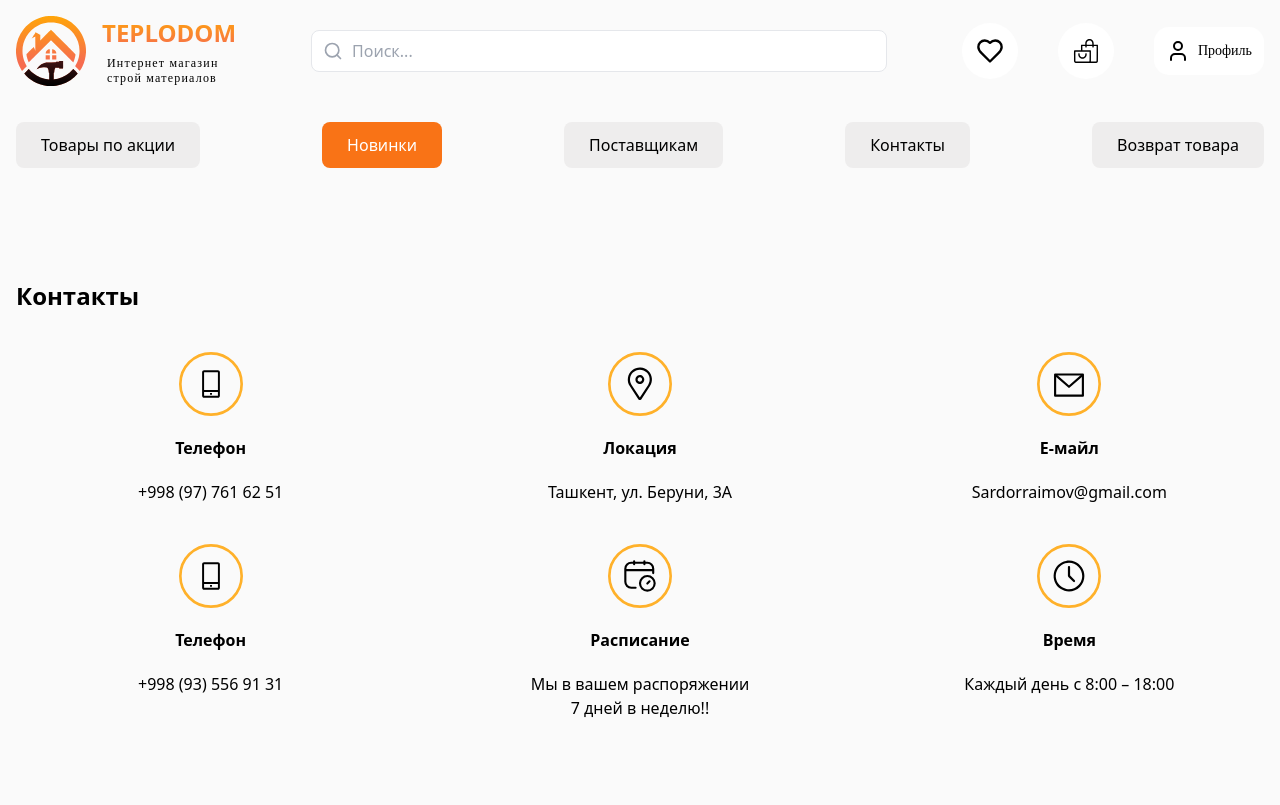
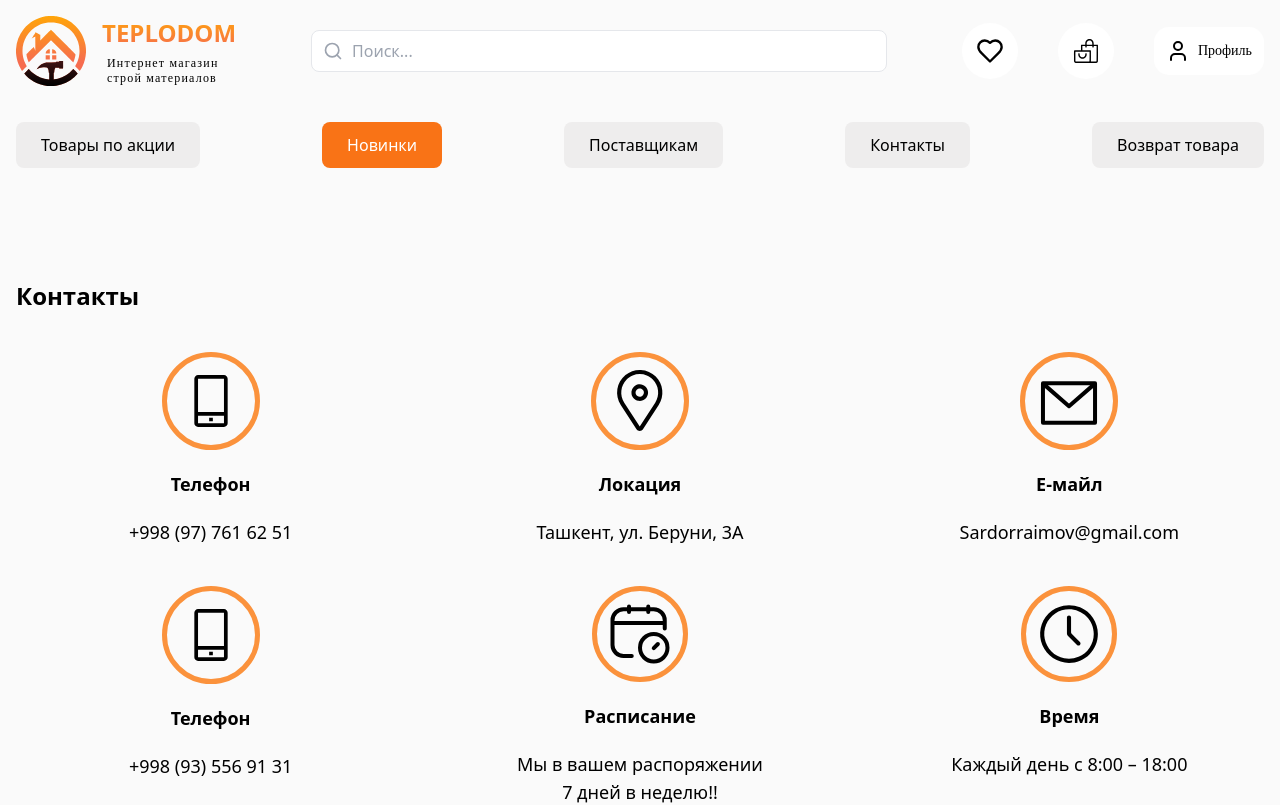
Before and after one commit to Salohiddin0/TeploDomReact, a React (Vite) app: page /contacts in a window 1280 px wide. Shown: the top 805 px of the page. Built offline with nearby package versions, Linux system fonts and the light colour scheme.

Commit message:
contanct changed

```diff
--- a/src/pages/Contact.jsx
+++ b/src/pages/Contact.jsx
@@ -19,7 +19,10 @@ export default function Contact () {
       [name]: value
     }))
   }
-  const notify = message => toast(message)
+  const notify = message =>
+    toast(message, {
+      autoClose: 2000
+    })
 
   const handleSubmit = async e => {
     e.preventDefault()
@@ -68,102 +71,81 @@ export default function Contact () {
 
         <div className='grid grid-cols-1 md:grid-cols-3 gap-10 mb-12'>
           <div className='flex flex-col items-center text-center'>
-            <div className='w-16 h-16 rounded-full  border-orange-400 flex items-center justify-center mb-[20px]'>
+            <div className=' p-[10px] rounded-full border border-[5px]  border-orange-400 flex items-center justify-center mb-[20px]'>
               <svg
-                width='120'
-                height='120'
-                viewBox='0 0 120 120'
+                width='68'
+                height='68'
+                viewBox='0 0 68 68'
                 fill='none'
                 xmlns='http://www.w3.org/2000/svg'
               >
-                <circle
-                  cx='60'
-                  cy='60'
-                  r='57.5'
-                  stroke='#FFB12A'
-                  stroke-width='5'
-                />
-                <g clip-path='url(#clip0_1_5615)'>
+                <g clip-path='url(#clip0_1_5617)'>
                   <path
-                    d='M72.9629 34.0742H47.037C46.0547 34.0742 45.1126 34.4644 44.418 35.159C43.7235 35.8536 43.3333 36.7956 43.3333 37.7779V82.2224C43.3333 83.2046 43.7235 84.1467 44.418 84.8413C45.1126 85.5359 46.0547 85.9261 47.037 85.9261H72.9629C73.9452 85.9261 74.8872 85.5359 75.5818 84.8413C76.2764 84.1467 76.6666 83.2046 76.6666 82.2224V37.7779C76.6666 36.7956 76.2764 35.8536 75.5818 35.159C74.8872 34.4644 73.9452 34.0742 72.9629 34.0742ZM47.037 37.7779H72.9629V71.1113H47.037V37.7779ZM47.037 82.2224V74.815H72.9629V82.2224H47.037Z'
+                    d='M46.9629 8.07422H21.037C20.0547 8.07422 19.1126 8.46443 18.418 9.15901C17.7235 9.85359 17.3333 10.7956 17.3333 11.7779V56.2224C17.3333 57.2046 17.7235 58.1467 18.418 58.8413C19.1126 59.5359 20.0547 59.9261 21.037 59.9261H46.9629C47.9452 59.9261 48.8872 59.5359 49.5818 58.8413C50.2764 58.1467 50.6666 57.2046 50.6666 56.2224V11.7779C50.6666 10.7956 50.2764 9.85359 49.5818 9.15901C48.8872 8.46443 47.9452 8.07422 46.9629 8.07422ZM21.037 11.7779H46.9629V45.1113H21.037V11.7779ZM21.037 56.2224V48.815H46.9629V56.2224H21.037Z'
                     fill='black'
                   />
                   <path
-                    d='M58.1481 76.667H61.8518V80.3707H58.1481V76.667Z'
+                    d='M32.1481 50.667H35.8518V54.3707H32.1481V50.667Z'
                     fill='black'
                   />
                 </g>
                 <defs>
-                  <clipPath id='clip0_1_5615'>
+                  <clipPath id='clip0_1_5617'>
                     <rect
                       width='66.6667'
                       height='66.6667'
                       fill='white'
-                      transform='translate(26.6666 26.667)'
+                      transform='translate(0.666626 0.666992)'
                     />
                   </clipPath>
                 </defs>
               </svg>
             </div>
-            <h3 className='font-bold mb-[20px]'>Телефон</h3>
-            <p className='text-md'>+998 (97) 761 62 51</p>
+            <h3 className='font-bold text-lg mb-[20px]'>Телефон</h3>
+            <p className='text-lg'>+998 (97) 761 62 51</p>
           </div>
 
           <div className='flex flex-col items-center text-center'>
-            <div className='w-16 h-16 rounded-full  border-orange-400 flex items-center justify-center mb-[20px]'>
+            <div className='p-[10px] rounded-full border border-[5px]  border-orange-400 flex items-center justify-center mb-[20px]'>
               <svg
-                width='120'
-                height='120'
-                viewBox='0 0 120 120'
+                width='68'
+                height='68'
+                viewBox='0 0 68 68'
                 fill='none'
                 xmlns='http://www.w3.org/2000/svg'
               >
-                <circle
-                  cx='60'
-                  cy='60'
-                  r='57.5'
-                  stroke='#FFB12A'
-                  stroke-width='5'
-                />
                 <path
-                  d='M59.7296 43.2803C58.0815 43.2803 56.4703 43.769 55.0999 44.6847C53.7295 45.6004 52.6614 46.9019 52.0306 48.4246C51.3999 49.9473 51.2349 51.6229 51.5564 53.2394C51.878 54.8559 52.6716 56.3407 53.8371 57.5062C55.0025 58.6716 56.4874 59.4653 58.1039 59.7868C59.7204 60.1084 61.396 59.9433 62.9187 59.3126C64.4414 58.6819 65.7429 57.6138 66.6586 56.2434C67.5742 54.8729 68.063 53.2618 68.063 51.6136C68.0605 49.4042 67.1817 47.2861 65.6194 45.7238C64.0572 44.1616 61.939 43.2828 59.7296 43.2803ZM59.7296 55.7803C58.9055 55.7803 58.1 55.5359 57.4148 55.0781C56.7296 54.6202 56.1955 53.9695 55.8801 53.2081C55.5648 52.4468 55.4823 51.609 55.643 50.8007C55.8038 49.9925 56.2006 49.25 56.7834 48.6673C57.3661 48.0846 58.1085 47.6878 58.9168 47.527C59.725 47.3662 60.5628 47.4487 61.3242 47.7641C62.0855 48.0795 62.7363 48.6135 63.1941 49.2987C63.6519 49.9839 63.8963 50.7895 63.8963 51.6136C63.895 52.7183 63.4556 53.7774 62.6745 54.5585C61.8934 55.3396 60.8343 55.779 59.7296 55.7803Z'
+                  d='M33.7296 17.2803C32.0815 17.2803 30.4703 17.769 29.0999 18.6847C27.7295 19.6004 26.6614 20.9019 26.0306 22.4246C25.3999 23.9473 25.2349 25.6229 25.5564 27.2394C25.878 28.8559 26.6716 30.3407 27.8371 31.5062C29.0025 32.6716 30.4874 33.4653 32.1039 33.7868C33.7204 34.1084 35.396 33.9433 36.9187 33.3126C38.4414 32.6819 39.7429 31.6138 40.6586 30.2434C41.5742 28.8729 42.063 27.2618 42.063 25.6136C42.0605 23.4042 41.1817 21.2861 39.6194 19.7238C38.0572 18.1616 35.939 17.2828 33.7296 17.2803ZM33.7296 29.7803C32.9055 29.7803 32.1 29.5359 31.4148 29.0781C30.7296 28.6202 30.1955 27.9695 29.8801 27.2081C29.5648 26.4468 29.4823 25.609 29.643 24.8007C29.8038 23.9925 30.2006 23.25 30.7834 22.6673C31.3661 22.0846 32.1085 21.6878 32.9168 21.527C33.725 21.3662 34.5628 21.4487 35.3242 21.7641C36.0855 22.0795 36.7363 22.6135 37.1941 23.2987C37.6519 23.9839 37.8963 24.7895 37.8963 25.6136C37.895 26.7183 37.4556 27.7774 36.6745 28.5585C35.8934 29.3396 34.8343 29.779 33.7296 29.7803Z'
                   fill='black'
                 />
                 <path
-                  d='M75.7429 35.5879C71.7836 31.6296 66.4985 29.2783 60.9074 28.9876C55.3164 28.6969 49.8159 30.4876 45.4675 34.014C41.1192 37.5404 38.2311 42.5525 37.3609 48.083C36.4906 53.6135 37.6999 59.2704 40.7551 63.9617L56.4982 88.1301C56.8486 88.6679 57.3276 89.1097 57.8919 89.4156C58.4562 89.7215 59.0879 89.8816 59.7297 89.8816C60.3715 89.8816 61.0032 89.7215 61.5675 89.4156C62.1318 89.1097 62.6108 88.6679 62.9611 88.1301L78.7048 63.9617C81.5397 59.6098 82.7926 54.4156 82.2533 49.2498C81.7141 44.084 79.4155 39.2605 75.7429 35.5879ZM75.2136 61.6874L59.7298 85.4569L44.2458 61.6874C39.5062 54.4115 40.5227 44.6745 46.6628 38.5341C48.3788 36.8181 50.4159 35.4569 52.658 34.5282C54.9 33.5995 57.303 33.1215 59.7298 33.1215C62.1565 33.1215 64.5595 33.5995 66.8015 34.5282C69.0436 35.4569 71.0807 36.8181 72.7967 38.5341C78.9368 44.6745 79.9532 54.4115 75.2136 61.6874Z'
+                  d='M49.7429 9.58791C45.7836 5.62963 40.4985 3.27825 34.9074 2.98759C29.3164 2.69693 23.8159 4.4876 19.4675 8.01399C15.1192 11.5404 12.2311 16.5525 11.3609 22.083C10.4906 27.6135 11.6999 33.2704 14.7551 37.9617L30.4982 62.1301C30.8486 62.6679 31.3276 63.1097 31.8919 63.4156C32.4562 63.7215 33.0879 63.8816 33.7297 63.8816C34.3715 63.8816 35.0032 63.7215 35.5675 63.4156C36.1318 63.1097 36.6108 62.6679 36.9611 62.1301L52.7048 37.9617C55.5397 33.6098 56.7926 28.4156 56.2533 23.2498C55.7141 18.084 53.4155 13.2605 49.7429 9.58791ZM49.2136 35.6874L33.7298 59.4569L18.2458 35.6874C13.5062 28.4115 14.5227 18.6745 20.6628 12.5341C22.3788 10.8181 24.4159 9.45692 26.658 8.52822C28.9 7.59952 31.303 7.12153 33.7298 7.12153C36.1565 7.12153 38.5595 7.59952 40.8015 8.52822C43.0436 9.45692 45.0807 10.8181 46.7967 12.5341C52.9368 18.6745 53.9532 28.4115 49.2136 35.6874Z'
                   fill='black'
                 />
               </svg>
             </div>
-            <h3 className='font-bold mb-[20px]'>Локация</h3>
-            <p className='text-md'>Ташкент, ул. Беруни, 3А</p>
+            <h3 className='font-bold text-lg mb-[20px]'>Локация</h3>
+            <p className='text-lg'>Ташкент, ул. Беруни, 3А</p>
           </div>
 
           <div className='flex flex-col items-center text-center'>
-            <div className='w-16 h-16 rounded-full  border-orange-400 flex items-center justify-center mb-[20px]'>
+            <div className='p-[10px] rounded-full border border-[5px]  border-orange-400 flex items-center justify-center mb-[20px]'>
               <svg
-                width='120'
-                height='120'
-                viewBox='0 0 120 120'
+                width='68'
+                height='68'
+                viewBox='0 0 68 68'
                 fill='none'
                 xmlns='http://www.w3.org/2000/svg'
               >
-                <circle
-                  cx='60'
-                  cy='60'
-                  r='57.5'
-                  stroke='#FFB12A'
-                  stroke-width='5'
-                />
                 <path
-                  d='M33.9584 42.2915H86.0417V81.8748H33.9584V42.2915Z'
+                  d='M7.95837 16.2915H60.0417V55.8748H7.95837V16.2915Z'
                   stroke='black'
                   stroke-width='4'
                   stroke-linecap='round'
                   stroke-linejoin='round'
                 />
                 <path
-                  d='M36.0417 44.375L60 65.2083L83.9584 44.375'
+                  d='M10.0417 18.375L34 39.2083L57.9584 18.375'
                   stroke='black'
                   stroke-width='4'
                   stroke-linecap='round'
@@ -171,77 +153,63 @@ export default function Contact () {
                 />
               </svg>
             </div>
-            <h3 className='font-bold mb-[20px]'>Е-майл</h3>
-            <p className='text-md'>Sardorraimov@gmail.com</p>
+            <h3 className='font-bold text-lg mb-[20px]'>Е-майл</h3>
+            <p className='text-lg'>Sardorraimov@gmail.com</p>
           </div>
 
           <div className='flex flex-col items-center text-center'>
-            <div className='w-16 h-16 rounded-full  border-orange-400 flex items-center justify-center mb-[20px]'>
+            <div className='p-[10px] rounded-full border border-[5px]  border-orange-400 flex items-center justify-center mb-[20px]'>
               <svg
-                width='120'
-                height='120'
-                viewBox='0 0 120 120'
+                width='68'
+                height='68'
+                viewBox='0 0 68 68'
                 fill='none'
                 xmlns='http://www.w3.org/2000/svg'
               >
-                <circle
-                  cx='60'
-                  cy='60'
-                  r='57.5'
-                  stroke='#FFB12A'
-                  stroke-width='5'
-                />
-                <g clip-path='url(#clip0_1_5623)'>
+                <g clip-path='url(#clip0_1_5625)'>
                   <path
-                    d='M72.9625 34.0742H47.0366C46.0543 34.0742 45.1123 34.4644 44.4177 35.159C43.7231 35.8536 43.3329 36.7956 43.3329 37.7779V82.2224C43.3329 83.2046 43.7231 84.1467 44.4177 84.8413C45.1123 85.5359 46.0543 85.9261 47.0366 85.9261H72.9625C73.9448 85.9261 74.8868 85.5359 75.5814 84.8413C76.276 84.1467 76.6662 83.2046 76.6662 82.2224V37.7779C76.6662 36.7956 76.276 35.8536 75.5814 35.159C74.8868 34.4644 73.9448 34.0742 72.9625 34.0742ZM47.0366 37.7779H72.9625V71.1113H47.0366V37.7779ZM47.0366 82.2224V74.815H72.9625V82.2224H47.0366Z'
+                    d='M46.9625 8.07422H21.0366C20.0543 8.07422 19.1123 8.46443 18.4177 9.15901C17.7231 9.85359 17.3329 10.7956 17.3329 11.7779V56.2224C17.3329 57.2046 17.7231 58.1467 18.4177 58.8413C19.1123 59.5359 20.0543 59.9261 21.0366 59.9261H46.9625C47.9448 59.9261 48.8868 59.5359 49.5814 58.8413C50.276 58.1467 50.6662 57.2046 50.6662 56.2224V11.7779C50.6662 10.7956 50.276 9.85359 49.5814 9.15901C48.8868 8.46443 47.9448 8.07422 46.9625 8.07422ZM21.0366 11.7779H46.9625V45.1113H21.0366V11.7779ZM21.0366 56.2224V48.815H46.9625V56.2224H21.0366Z'
                     fill='black'
                   />
                   <path
-                    d='M58.1477 76.667H61.8514V80.3707H58.1477V76.667Z'
+                    d='M32.1477 50.667H35.8514V54.3707H32.1477V50.667Z'
                     fill='black'
                   />
                 </g>
                 <defs>
-                  <clipPath id='clip0_1_5623'>
+                  <clipPath id='clip0_1_5625'>
                     <rect
                       width='66.6667'
                       height='66.6667'
                       fill='white'
-                      transform='translate(26.6663 26.667)'
+                      transform='translate(0.66626 0.666992)'
                     />
                   </clipPath>
                 </defs>
               </svg>
             </div>
-            <h3 className='font-bold mb-[20px]'>Телефон</h3>
-            <p className='text-md'>+998 (93) 556 91 31</p>
+            <h3 className='font-bold text-lg mb-[20px]'>Телефон</h3>
+            <p className='text-lg'>+998 (93) 556 91 31</p>
           </div>
 
           <div className='flex flex-col items-center text-center'>
-            <div className='w-16 h-16 rounded-full  border-orange-400 flex items-center justify-center mb-[20px]'>
+            <div className='p-[10px] rounded-full border border-[5px]  border-orange-400 flex items-center justify-center mb-[20px]'>
               <svg
-                width='120'
-                height='120'
-                viewBox='0 0 120 120'
+                width='66'
+                height='66'
+                viewBox='0 0 66 66'
                 fill='none'
                 xmlns='http://www.w3.org/2000/svg'
               >
-                <circle
-                  cx='60'
-                  cy='60'
-                  r='57.5'
-                  stroke='#FFB12A'
-                  stroke-width='5'
-                />
                 <path
-                  d='M51.75 82H43.5C40.5826 82 37.7847 80.8411 35.7218 78.7782C33.6589 76.7153 32.5 73.9174 32.5 71V46.25C32.5 43.3326 33.6589 40.5347 35.7218 38.4718C37.7847 36.4089 40.5826 35.25 43.5 35.25H73.75C76.6674 35.25 79.4653 36.4089 81.5282 38.4718C83.5911 40.5347 84.75 43.3326 84.75 46.25V54.5M49 32.5V38M68.25 32.5V38M32.5 49H84.75M77.875 70.0182L73.75 74.1432'
+                  d='M24.75 55H16.5C13.5826 55 10.7847 53.8411 8.72183 51.7782C6.65893 49.7153 5.5 46.9174 5.5 44V19.25C5.5 16.3326 6.65893 13.5347 8.72183 11.4718C10.7847 9.40892 13.5826 8.25 16.5 8.25H46.75C49.6674 8.25 52.4653 9.40892 54.5282 11.4718C56.5911 13.5347 57.75 16.3326 57.75 19.25V27.5M22 5.5V11M41.25 5.5V11M5.5 22H57.75M50.875 43.0182L46.75 47.1432'
                   stroke='black'
                   stroke-width='4'
                   stroke-linecap='round'
                   stroke-linejoin='round'
                 />
                 <path
-                  d='M73.75 87.5C81.3439 87.5 87.5 81.3439 87.5 73.75C87.5 66.1561 81.3439 60 73.75 60C66.1561 60 60 66.1561 60 73.75C60 81.3439 66.1561 87.5 73.75 87.5Z'
+                  d='M46.75 60.5C54.3439 60.5 60.5 54.3439 60.5 46.75C60.5 39.1561 54.3439 33 46.75 33C39.1561 33 33 39.1561 33 46.75C33 54.3439 39.1561 60.5 46.75 60.5Z'
                   stroke='black'
                   stroke-width='4'
                   stroke-linecap='round'
@@ -249,40 +217,33 @@ export default function Contact () {
                 />
               </svg>
             </div>
-            <h3 className='font-bold mb-[20px]'>Расписание</h3>
-            <p className='text-md'>
+            <h3 className='font-bold text-lg mb-[20px]'>Расписание</h3>
+            <p className='text-lg'>
               Мы в вашем распоряжении <br /> 7 дней в неделю!!
             </p>
           </div>
 
           <div className='flex flex-col items-center text-center'>
-            <div className='w-16 h-16 rounded-full  border-orange-400 flex items-center justify-center mb-[20px]'>
+            <div className='p-[10px] rounded-full border border-[5px]  border-orange-400 flex items-center justify-center mb-[20px]'>
               <svg
-                width='120'
-                height='120'
-                viewBox='0 0 120 120'
+                width='66'
+                height='66'
+                viewBox='0 0 66 66'
                 fill='none'
                 xmlns='http://www.w3.org/2000/svg'
               >
-                <circle
-                  cx='60'
-                  cy='60'
-                  r='57.5'
-                  stroke='#FFB12A'
-                  stroke-width='5'
-                />
                 <path
-                  d='M60 88.875C54.2891 88.875 48.7064 87.1815 43.9579 84.0087C39.2095 80.8359 35.5085 76.3262 33.323 71.05C31.1375 65.7738 30.5657 59.968 31.6798 54.3668C32.794 48.7656 35.5441 43.6205 39.5823 39.5823C43.6205 35.5441 48.7656 32.794 54.3668 31.6798C59.968 30.5657 65.7738 31.1375 71.05 33.323C76.3262 35.5085 80.8359 39.2095 84.0087 43.9579C87.1815 48.7064 88.875 54.2891 88.875 60C88.875 67.6581 85.8328 75.0026 80.4177 80.4177C75.0026 85.8328 67.6581 88.875 60 88.875ZM60 35.25C55.1049 35.25 50.3198 36.7016 46.2497 39.4211C42.1795 42.1407 39.0073 46.0061 37.134 50.5286C35.2607 55.0511 34.7706 60.0275 35.7256 64.8285C36.6806 69.6295 39.0378 74.0396 42.4991 77.5009C45.9605 80.9623 50.3705 83.3195 55.1715 84.2744C59.9726 85.2294 64.949 84.7393 69.4714 82.866C73.9939 80.9928 77.8593 77.8205 80.5789 73.7504C83.2984 69.6803 84.75 64.8951 84.75 60C84.75 53.4359 82.1424 47.1406 77.5009 42.4991C72.8594 37.8576 66.5641 35.25 60 35.25Z'
+                  d='M33 61.875C27.2891 61.875 21.7064 60.1815 16.9579 57.0087C12.2095 53.8359 8.50847 49.3262 6.32299 44.05C4.13751 38.7738 3.56569 32.968 4.67984 27.3668C5.79399 21.7656 8.54406 16.6205 12.5823 12.5823C16.6205 8.54406 21.7656 5.79399 27.3668 4.67984C32.968 3.56569 38.7738 4.13751 44.05 6.32299C49.3262 8.50847 53.8359 12.2095 57.0087 16.9579C60.1815 21.7064 61.875 27.2891 61.875 33C61.875 40.6581 58.8328 48.0026 53.4177 53.4177C48.0026 58.8328 40.6581 61.875 33 61.875ZM33 8.25001C28.1049 8.25001 23.3198 9.70157 19.2497 12.4211C15.1795 15.1407 12.0073 19.0061 10.134 23.5286C8.26073 28.0511 7.77059 33.0275 8.72558 37.8285C9.68056 42.6295 12.0378 47.0396 15.4991 50.5009C18.9605 53.9623 23.3705 56.3195 28.1715 57.2744C32.9726 58.2294 37.949 57.7393 42.4714 55.866C46.9939 53.9928 50.8593 50.8205 53.5789 46.7504C56.2984 42.6803 57.75 37.8951 57.75 33C57.75 26.4359 55.1424 20.1406 50.5009 15.4991C45.8594 10.8576 39.5641 8.25001 33 8.25001Z'
                   fill='black'
                 />
                 <path
-                  d='M70.9217 70.9202C70.1182 71.7237 68.8155 71.7237 68.0121 70.9202L58.8162 61.7243C58.2536 61.1617 57.9375 60.3986 57.9375 59.603V43.5C57.9375 42.3609 58.8609 41.4375 60 41.4375C61.1391 41.4375 62.0625 42.3609 62.0625 43.5V58.3065C62.0625 58.8362 62.2727 59.3443 62.6469 59.7193L70.9231 68.0121C71.7252 68.8158 71.7246 70.1173 70.9217 70.9202Z'
+                  d='M43.9217 43.9202C43.1182 44.7237 41.8155 44.7237 41.0121 43.9202L31.8162 34.7243C31.2536 34.1617 30.9375 33.3986 30.9375 32.603V16.5C30.9375 15.3609 31.8609 14.4375 33 14.4375C34.1391 14.4375 35.0625 15.3609 35.0625 16.5V31.3065C35.0625 31.8362 35.2727 32.3443 35.6469 32.7193L43.9231 41.0121C44.7252 41.8158 44.7246 43.1173 43.9217 43.9202Z'
                   fill='black'
                 />
               </svg>
             </div>
-            <h3 className='font-bold mb-[20px]'>Время</h3>
-            <p className='text-md'>Каждый день с 8:00 – 18:00</p>
+            <h3 className='font-bold text-lg mb-[20px]'>Время</h3>
+            <p className='text-lg'>Каждый день с 8:00 – 18:00</p>
           </div>
         </div>
 
```
